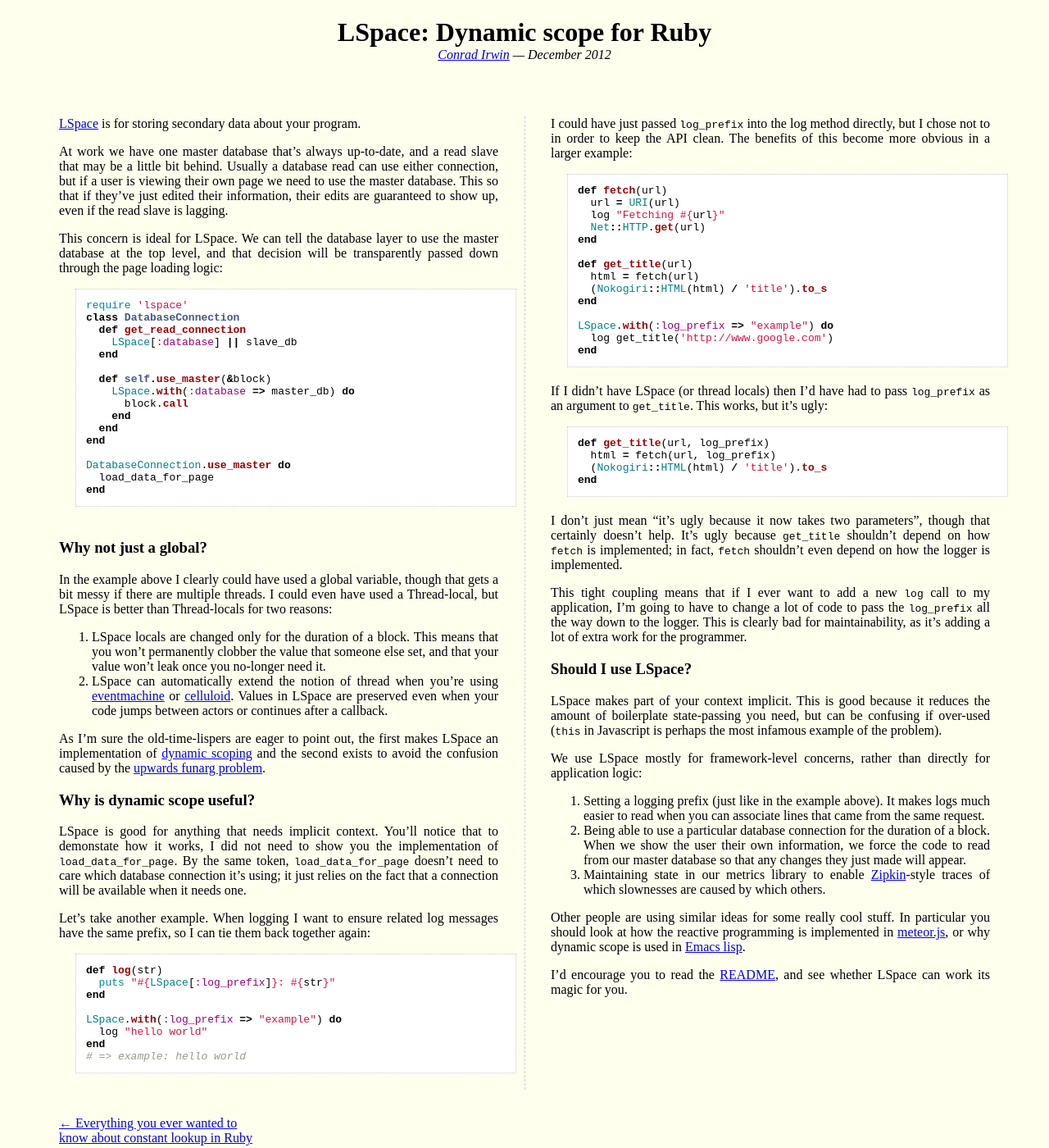
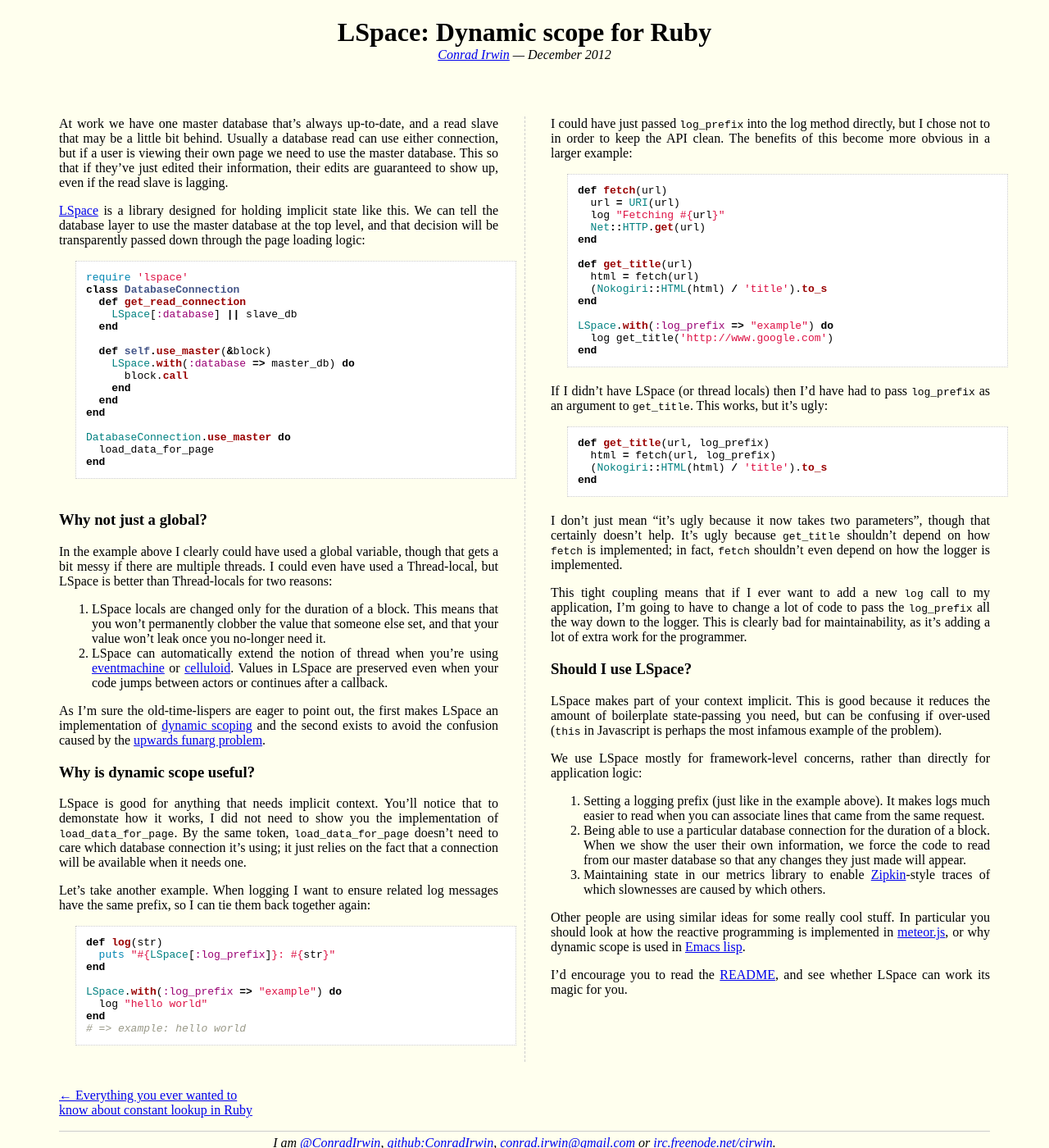
Before and after one commit to ConradIrwin/conradirwin.github.com, a Jekyll site: the page built from _posts/2012-12-01-lspace.md, in a window 1280 px wide and 1400 px high. Shown: the whole window at 82% size. Built offline with Jekyll 4.4.1, drawn with Linux system fonts in a browser that asks for light colours; Markdown is read by kramdown in place of the engine named in the settings; comment, search, counter and statistics services are not loaded; some of the changed text lies outside the part shown.

Commit message:
remove sentence one

```diff
--- a/_posts/2012-12-01-lspace.md
+++ b/_posts/2012-12-01-lspace.md
@@ -3,10 +3,8 @@ title: "LSpace: Dynamic scope for Ruby"
 permalink: blog/lspace.html
 layout: post
 fuzzydate: December 2012
-credit: Asher, Ryan King
+credit: Asher, Ryan King, Ryan Fitzgerald
 ---
-
-[LSpace](https://github.com/ConradIrwin/lspace) is for storing secondary data about your program.
 
 At work we have one master database that's always up-to-date, and a read slave
 that may be a little bit behind. Usually a database read can use either
@@ -14,7 +12,8 @@ connection, but if a user is viewing their own page we need to use the master
 database. This so that if they've just edited their information, their edits are
 guaranteed to show up, even if the read slave is lagging.
 
-This concern is ideal for LSpace. We can tell the database layer to use the
+[LSpace](https://github.com/ConradIrwin/lspace) is a library designed for
+holding implicit state like this. We can tell the database layer to use the
 master database at the top level, and that decision will be transparently passed
 down through the page loading logic:
 
```
